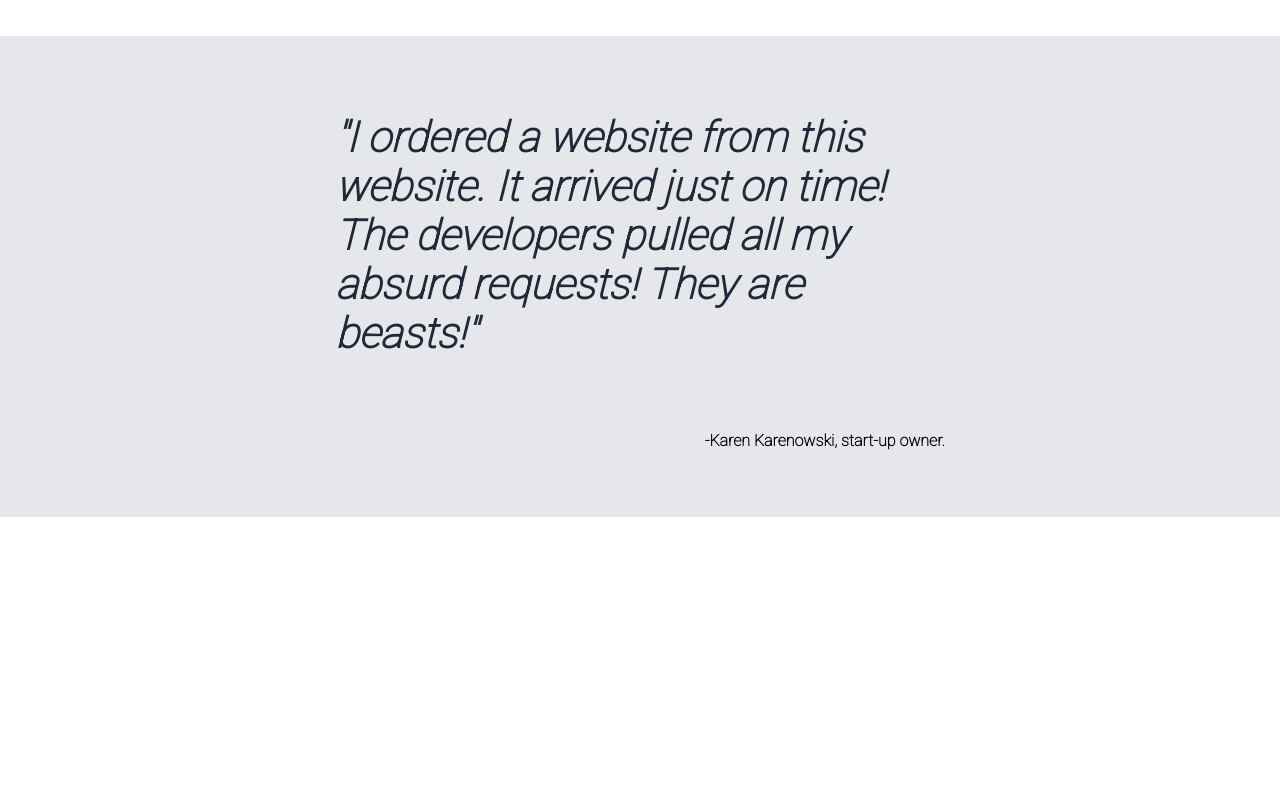
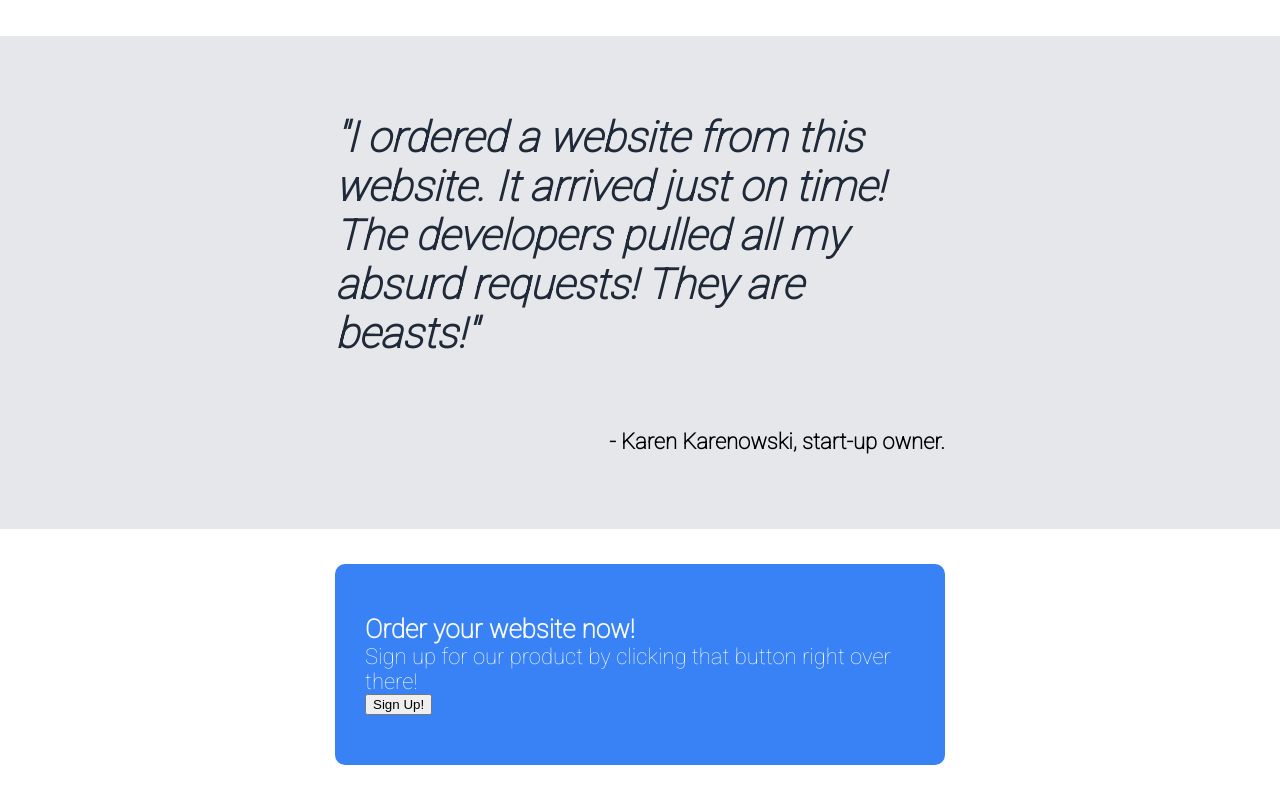
Before and after one commit to nakis93/landing-page, a plain HTML site: page index.html in a window 1280 px wide. Shown: the part 867-1667 px from the top of the page. Before the commit the page ends 1384 px from the top, so only its background shows below. Drawn offline with Linux system fonts and the light colour scheme.

Commit message:
finished third section and started the last pre-footer section

```diff
--- a/index.html
+++ b/index.html
@@ -67,9 +67,24 @@
         </div>
 
         <div class="name">
-            <h4>-Karen Karenowski, start-up owner.</h4>
+            <h4>- Karen Karenowski, start-up owner.</h4>
         </div>
 
     </div>
+
+    <div class="last-section">
+
+        <div class="two-liner">
+            <div class="first-line">Order your website now!</div>
+            <div class="second-line">Sign up for our product by clicking that button right over there!</div>
+        </div>
+
+        <button>Sign Up!</button>
+
+
+    </div>
+
+    <div class="footer">
+    </div>
 </body>
 </html>
--- a/styles.css
+++ b/styles.css
@@ -61,7 +61,7 @@ a {
     color: #e5e7eb;
 }
 
- button {
+ .hero-main button {
     background-color: #4c74af;
     border: none;
     color: white;
@@ -71,6 +71,7 @@ a {
     display: inline-block;
     font-size: 16px;
     border-radius: 25px;
+    margin-top: 10px;
   }
 
 .hero img:last-child {
@@ -131,12 +132,36 @@ img {
     display: flex;
     justify-content: center;
     align-items: center;
-    margin: 0 0 0 0;
 }
 
 .name {
+    font-size: 22px;
+    text-align: end;
+    font-weight: bold;
+
+}
+
+.last-section {
+    background-color: #3882f6;
+    padding: 50px 30px 50px 30px;
+    margin: 35px 335px 35px 335px;
+    font-family: 'Roboto', sans-serif;
+    border-radius: 10px;
+}
+
+.two-liner {
     display: flex;
-    justify-content: flex-end;
-    align-items: flex-start;
-    margin-top: 10px;
+    flex-direction: column;
+    text-align: left;
+    color: #f9faf8;
 }
+
+.first-line {
+    font-size: 26px;
+    font-weight: bolder;
+}
+
+.second-line {
+    font-size: 22px;
+    font-weight: 500;
+}
```
